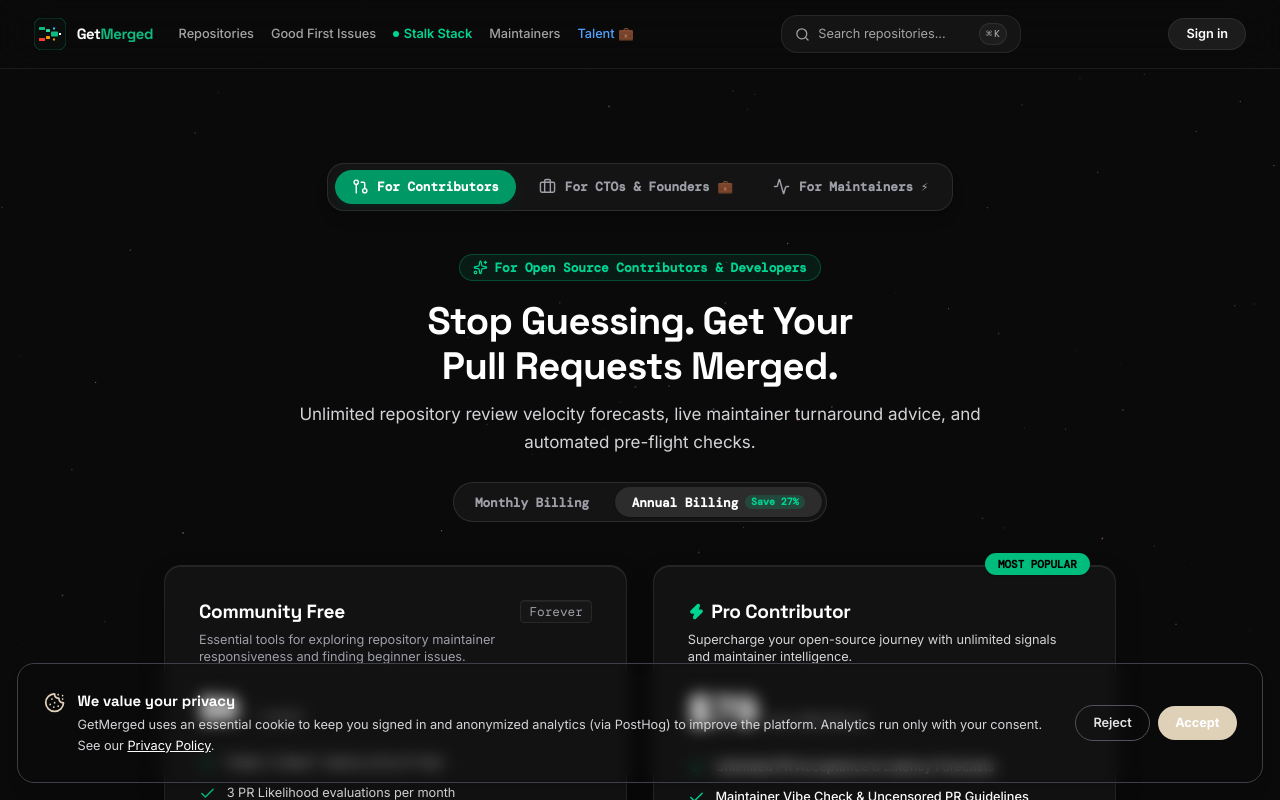
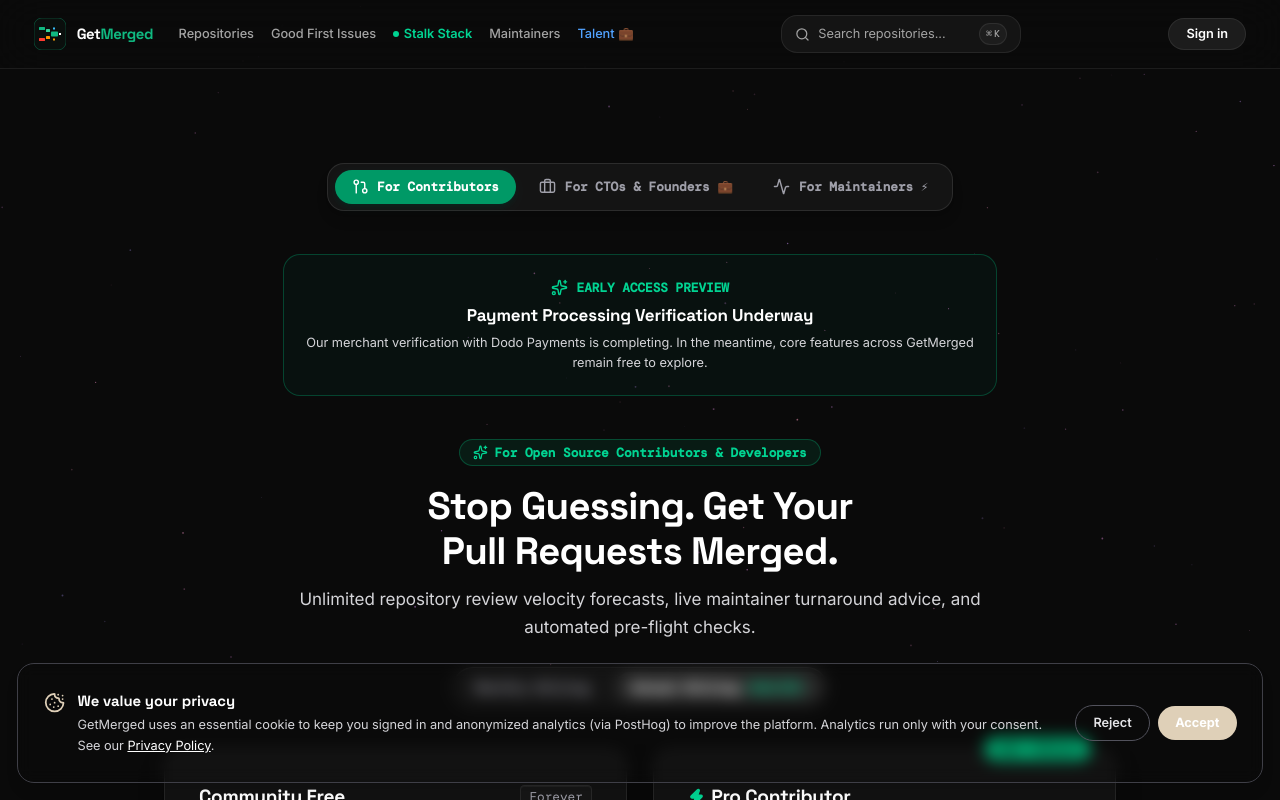
Before and after one commit to abhisheksoni27/getmerged, a Next.js app in the folder frontend/: page /pricing in a window 1280 px wide. Shown: the top 800 px of the page. Built offline with nearby package versions, Linux system fonts and the light colour scheme; no server answers.

Commit message:
fix(pricing): render early access banner by default and scroll smoothly on checkout click

```diff
--- a/frontend/src/app/pricing/PricingClient.tsx
+++ b/frontend/src/app/pricing/PricingClient.tsx
@@ -30,6 +30,7 @@ export default function PricingClient() {
 
   const [billingCycle, setBillingCycle] = useState<"monthly" | "yearly">("yearly");
   const [showVerificationNotice, setShowVerificationNotice] = useState(false);
+  const noticeRef = React.useRef<HTMLDivElement>(null);
 
   useEffect(() => {
     const tabParam = searchParams.get("tab") as AudienceTab | null;
@@ -41,6 +42,11 @@ export default function PricingClient() {
   const handleCheckout = async (product: string, planCycle: "monthly" | "yearly") => {
     if (!PAYMENTS_ENABLED) {
       setShowVerificationNotice(true);
+      if (noticeRef.current) {
+        noticeRef.current.scrollIntoView({ behavior: "smooth", block: "center" });
+      } else {
+        window.scrollTo({ top: 0, behavior: "smooth" });
+      }
       return;
     }
 
@@ -113,11 +119,18 @@ export default function PricingClient() {
       </div>
 
       {/* Merchant verification banner */}
-      {showVerificationNotice && (
-        <div className="rounded-2xl border border-emerald-500/40 bg-emerald-950/30 p-5 text-center max-w-2xl mx-auto animate-in fade-in duration-300">
+      {!PAYMENTS_ENABLED && (
+        <div
+          ref={noticeRef}
+          className={`rounded-2xl border transition-all duration-300 p-5 text-center max-w-2xl mx-auto ${
+            showVerificationNotice
+              ? "border-emerald-500 bg-emerald-950/60 ring-2 ring-emerald-500/50 shadow-lg shadow-emerald-950/50 scale-[1.02]"
+              : "border-emerald-500/30 bg-emerald-950/20"
+          }`}
+        >
           <div className="inline-flex items-center gap-2 text-xs font-mono text-emerald-400 font-bold mb-2">
             <Sparkles className="h-4 w-4" />
-            <span>EARLY ACCESS IN PROGRESS</span>
+            <span>EARLY ACCESS PREVIEW</span>
           </div>
           <h3 className="text-base font-bold text-white font-space">
             Payment Processing Verification Underway
```
